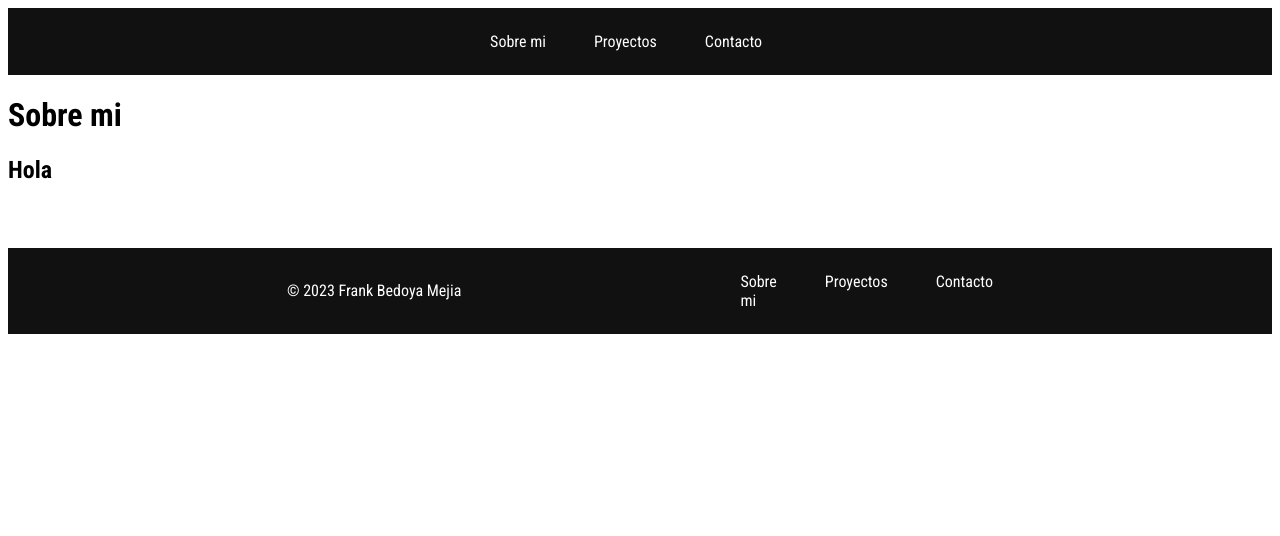
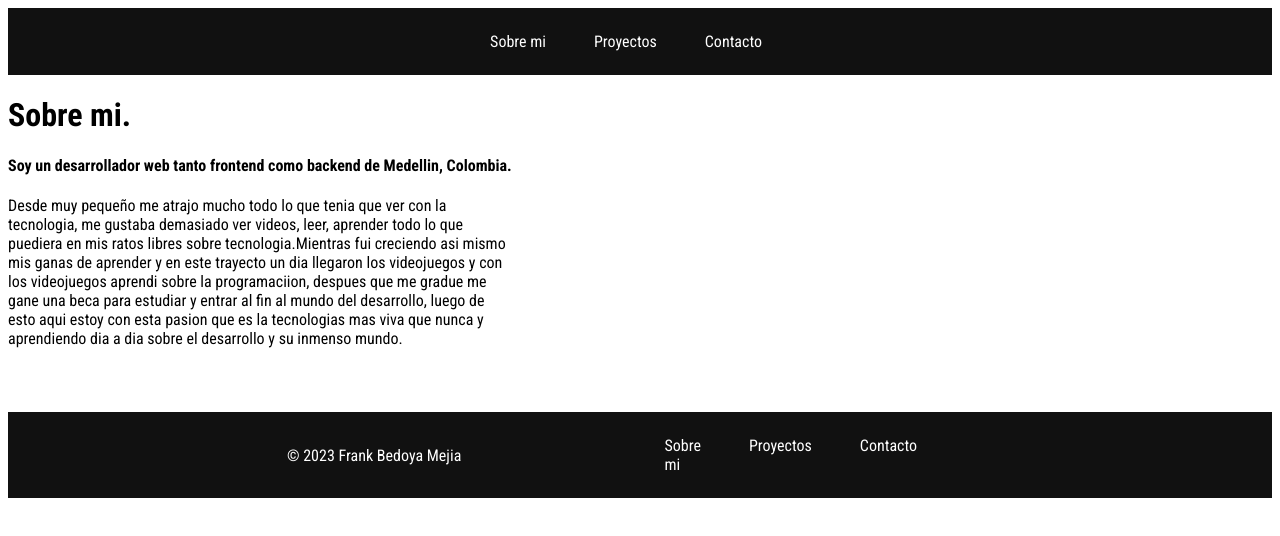
Before and after one commit to FrankBedoyaMejia/MyPortafolio, a React (Vite) app: page /sobremi in a window 1280 px wide. Shown: the top 536 px of the page. Built offline with nearby package versions, Linux system fonts and the light colour scheme; some icons are missing.

Commit message:
Inicio de la pagina sobre mi

```diff
--- a/src/components/Routes/SobreMi.jsx
+++ b/src/components/Routes/SobreMi.jsx
@@ -1,8 +1,9 @@
+import { SobreMiPrincipal } from "../SobreMiPrincipal";
+
 export const SobreMi = () => {
   return (
     <>
-      <h1>Sobre mi</h1>
-      <h2>Hola</h2>
+      <SobreMiPrincipal />
     </>
   );
 };
--- /dev/null
+++ b/src/components/SobreMiPrincipal.jsx
@@ -0,0 +1,26 @@
+import React from "react";
+
+export const SobreMiPrincipal = () => {
+  return (
+    <>
+      <div className="contenedor">
+        <h1>Sobre mi.</h1>
+        <h4>
+          Soy un desarrollador web tanto frontend como backend de Medellin,
+          Colombia.
+        </h4>
+        <p>
+          Desde muy pequeño me atrajo mucho todo lo que tenia que ver con la
+          tecnologia, me gustaba demasiado ver videos, leer, aprender todo lo
+          que puediera en mis ratos libres sobre tecnologia.Mientras fui
+          creciendo asi mismo mis ganas de aprender y en este trayecto un dia
+          llegaron los videojuegos y con los videojuegos aprendi sobre la
+          programaciion, despues que me gradue me gane una beca para estudiar y
+          entrar al fin al mundo del desarrollo, luego de esto aqui estoy con
+          esta pasion que es la tecnologias mas viva que nunca y aprendiendo dia
+          a dia sobre el desarrollo y su inmenso mundo.
+        </p>
+      </div>
+    </>
+  );
+};
--- /dev/null
+++ b/src/styles/components/_SobreMiPrincipal.scss
@@ -0,0 +1,3 @@
+.contenedor{
+width: 40%;
+}
--- a/src/styles/index.css
+++ b/src/styles/index.css
@@ -196,4 +196,8 @@ header .iconfacebook:hover {
 .footer .derecho .contenedor-lista:hover {
   transition: color 0.5s;
   color: #726f6f;
+}
+
+.contenedor {
+  width: 40%;
 }/*# sourceMappingURL=index.css.map */
--- a/src/styles/index.sass
+++ b/src/styles/index.sass
@@ -5,3 +5,4 @@
 @import "./components/_ResumenProyectos.scss"
 @import "./components/_CardProyecto.scss"
 @import "./components/_Footer.scss"
+@import "./components/_SobreMiPrincipal.scss"
```
Also changed, not shown: 1 other file (tests, documents, lock files or other folders).
